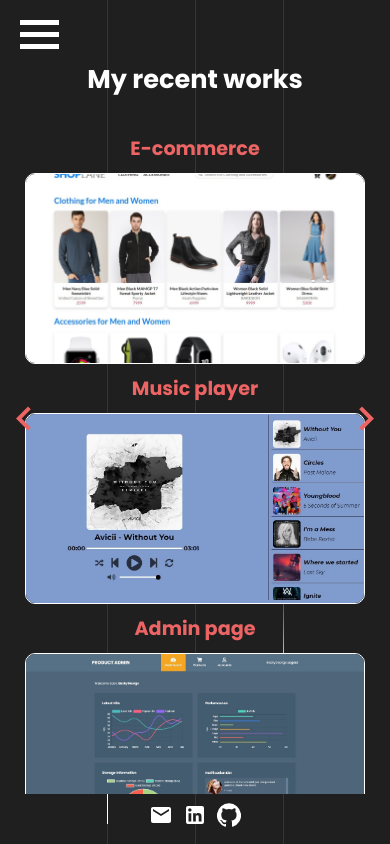
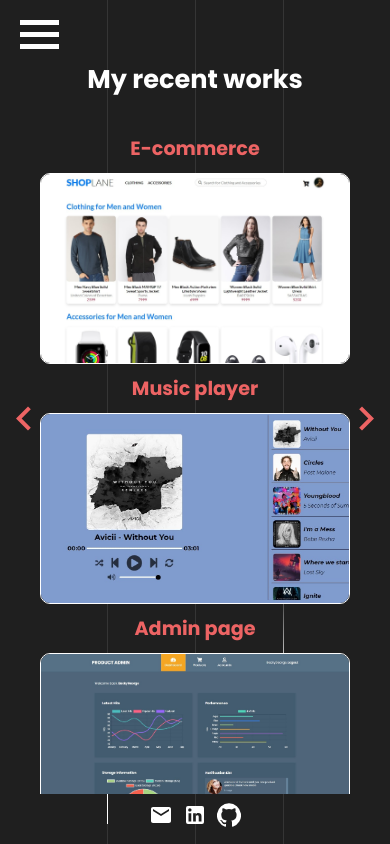
Before and after one commit to Mavludin/portfolio-page, a React (Create React App) app: page /portfolio in a window 390 px wide. Built offline with nearby package versions, Linux system fonts and the light colour scheme.

Commit message:
fixed a tiny issue with padding

```diff
--- a/src/Main.css
+++ b/src/Main.css
@@ -248,7 +248,7 @@
 @media screen and (max-width: 700px) {
 
   .Page {
-    padding: 0 20px;
+    padding: 0 35px;
   }
 
   h1 {
```
